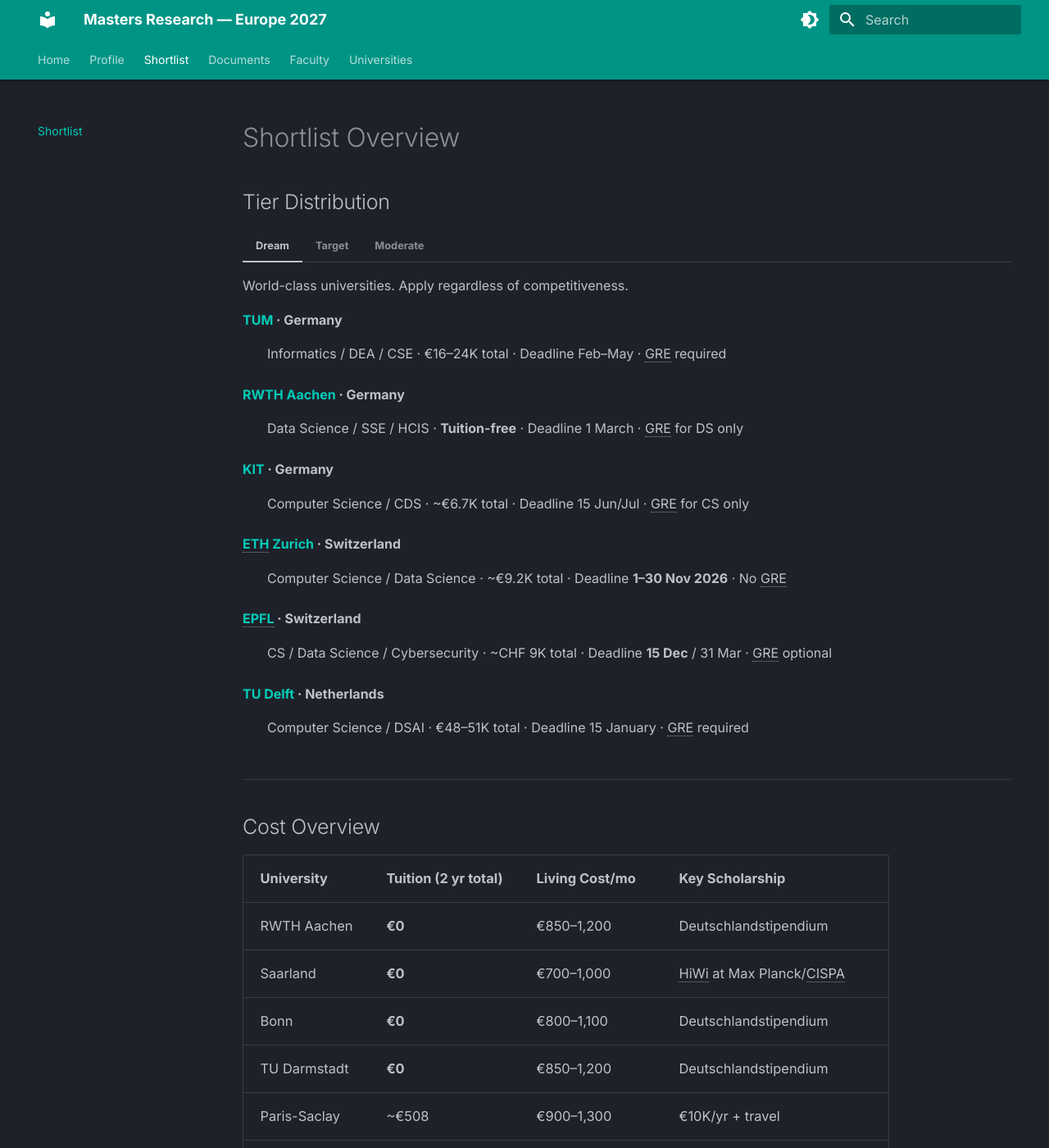
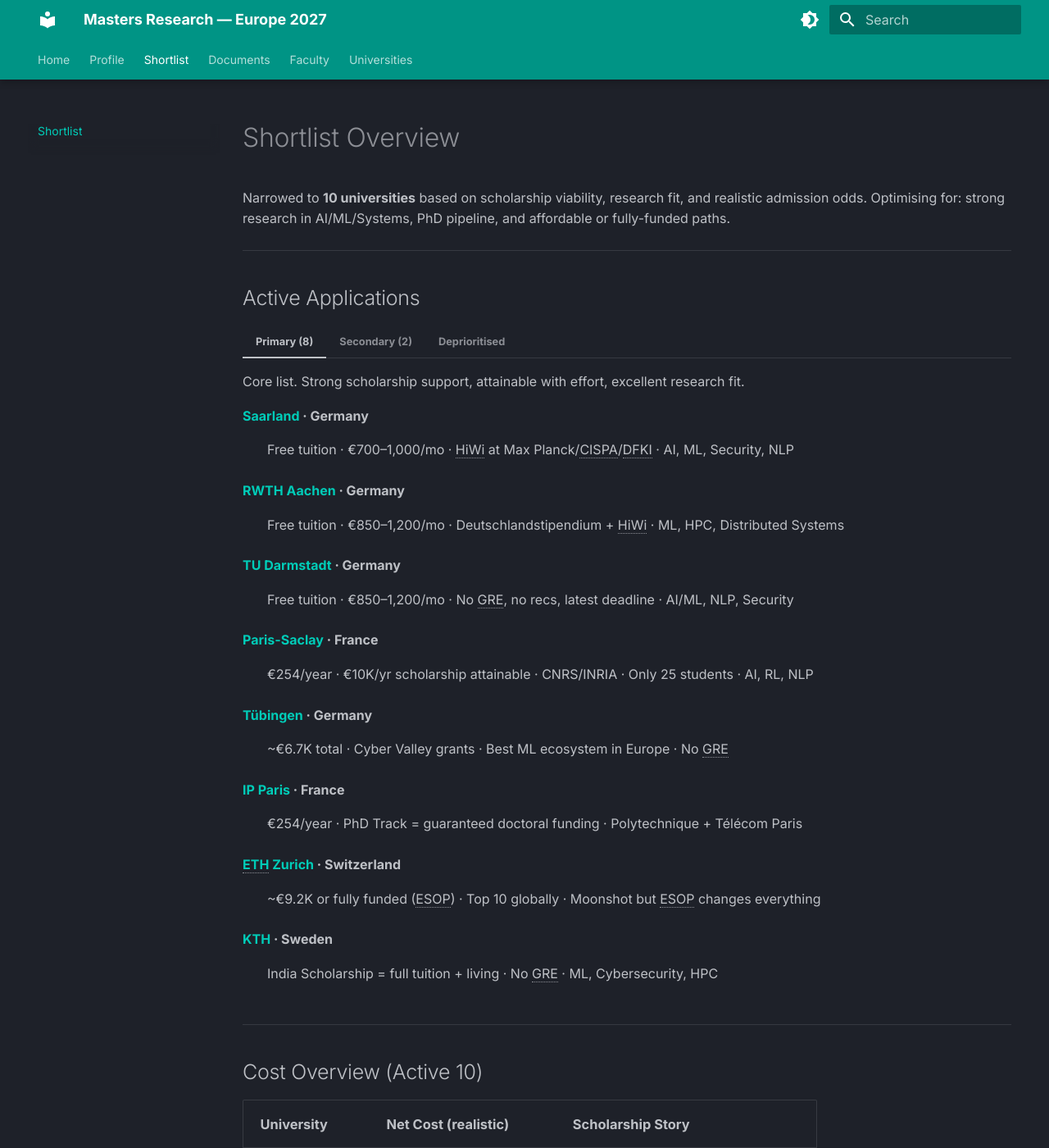
Before and after one commit to AK11105/unis, an MkDocs documentation site: the page built from docs/shortlist.md, in a window 1280 px wide and 1400 px high. Shown: the whole window at 82% size. Built offline with MkDocs 1.6.1 and Material for MkDocs 9.7.7, drawn with Linux system fonts in a browser that asks for light colours; some of the changed text lies outside the part shown.

Commit message:
feat: deprioritise a few unis based on realistic goals

```diff
--- a/docs/shortlist.md
+++ b/docs/shortlist.md
@@ -5,146 +5,123 @@ hide:
 
 # Shortlist Overview
 
-## Tier Distribution
-
-=== "Dream"
-
-    World-class universities. Apply regardless of competitiveness.
-
-    **[TUM](universities/tum.md)** · Germany
-    :   Informatics / DEA / CSE · €16–24K total · Deadline Feb–May · GRE required
-
-    **[RWTH Aachen](universities/rwth-aachen.md)** · Germany
-    :   Data Science / SSE / HCIS · **Tuition-free** · Deadline 1 March · GRE for DS only
-
-    **[KIT](universities/kit.md)** · Germany
-    :   Computer Science / CDS · ~€6.7K total · Deadline 15 Jun/Jul · GRE for CS only
-
-    **[ETH Zurich](universities/eth-zurich.md)** · Switzerland
-    :   Computer Science / Data Science · ~€9.2K total · Deadline **1–30 Nov 2026** · No GRE
-
-    **[EPFL](universities/epfl.md)** · Switzerland
-    :   CS / Data Science / Cybersecurity · ~CHF 9K total · Deadline **15 Dec** / 31 Mar · GRE optional
-
-    **[TU Delft](universities/tu-delft.md)** · Netherlands
-    :   Computer Science / DSAI · €48–51K total · Deadline 15 January · GRE required
-
-=== "Target"
-
-    Excellent research universities — strong fit, comparatively more attainable.
-
-    **[KTH](universities/kth.md)** · Sweden
-    :   CS / ML / Cybersecurity · ~€31K total · Deadline 15 January · No GRE
-
-    **[Saarland](universities/saarland.md)** · Germany
-    :   CS / Data Science & AI · **Tuition-free** · Deadline 15 May · GRE required (no min)
-
-    **[Tübingen](universities/tuebingen.md)** · Germany
-    :   Machine Learning · ~€6.7K total · Deadline 30 April · No GRE
-
-    **[Bonn](universities/bonn.md)** · Germany
-    :   Computer Science · **Tuition-free** · Deadline ~Apr–May · No GRE
-
-    **[TU Darmstadt](universities/tu-darmstadt.md)** · Germany
-    :   AI & ML / Computer Science · **Tuition-free** · Deadline Jun–Jul · No GRE
-
-    **[Eindhoven](universities/eindhoven.md)** · Netherlands
-    :   Data Science & AI / CS & Engineering · ~€43–44K total · Deadline 1 May · No GRE
-
-=== "Moderate"
-
-    Strong programmes with good research — safer options with excellent value.
-
-    **[Aalto](universities/aalto.md)** · Finland
-    :   CS / Macadamia (ML/DS/AI) · €34–40K total · Deadline Dec–Jan · GRE for Macadamia
-
-    **[Paris-Saclay](universities/paris-saclay.md)** · France
-    :   M.Sc. CS (AI Track) · **~€508 total** · Deadline Jan–Mar · No GRE
-
-    **[IP Paris](universities/ip-paris.md)** · France
-    :   AI / CS / Math for AI · **~€508 total** · Deadline Autumn–Mar · No GRE
-
-    **[Freiburg](universities/freiburg.md)** · Germany
-    :   Computer Science · ~€6.8K total · Deadline 31 May · No GRE
+Narrowed to **10 universities** based on scholarship viability, research fit, and realistic admission odds. Optimising for: strong research in AI/ML/Systems, PhD pipeline, and affordable or fully-funded paths.
 
 ---
 
-## Cost Overview
+## Active Applications
 
-| University | Tuition (2 yr total) | Living Cost/mo | Key Scholarship |
-|-----------|---------------------|----------------|-----------------|
-| RWTH Aachen | **€0** | €850–1,200 | Deutschlandstipendium |
-| Saarland | **€0** | €700–1,000 | HiWi at Max Planck/CISPA |
-| Bonn | **€0** | €800–1,100 | Deutschlandstipendium |
-| TU Darmstadt | **€0** | €850–1,200 | Deutschlandstipendium |
-| Paris-Saclay | ~€508 | €900–1,300 | €10K/yr + travel |
-| IP Paris | ~€508 | €900–1,300 | PhD Track + Eiffel |
-| KIT | ~€6.7K | €850–1,200 | Deutschlandstipendium |
-| Tübingen | ~€6.7K | €800–1,100 | Cyber Valley grants |
-| Freiburg | ~€6.8K | €800–1,100 | BW Scholarship |
-| ETH Zurich | ~€9.2K | CHF 1,700–2,200 | ESOP (full + CHF 12K/sem) |
-| EPFL | ~CHF 9K | CHF 1,700–2,500 | Excellence Fellowship 40–60K |
-| TUM | €16–24K | €1,300–2,000 | TUM Intl Scholarship |
-| KTH | ~€31K | SEK 10–13K | KTH India (full + living) |
-| Aalto | €34–40K | €900–1,300 | Excellence (tuition waiver) |
-| Eindhoven | ~€43–44K | €900–1,300 | TU/e + Holland + ASML |
-| TU Delft | €48–51K | €900–1,600 | Van Effen (full) |
+=== "Primary (8)"
+
+    Core list. Strong scholarship support, attainable with effort, excellent research fit.
+
+    **[Saarland](universities/saarland.md)** · Germany
+    :   Free tuition · €700–1,000/mo · HiWi at Max Planck/CISPA/DFKI · AI, ML, Security, NLP
+
+    **[RWTH Aachen](universities/rwth-aachen.md)** · Germany
+    :   Free tuition · €850–1,200/mo · Deutschlandstipendium + HiWi · ML, HPC, Distributed Systems
+
+    **[TU Darmstadt](universities/tu-darmstadt.md)** · Germany
+    :   Free tuition · €850–1,200/mo · No GRE, no recs, latest deadline · AI/ML, NLP, Security
+
+    **[Paris-Saclay](universities/paris-saclay.md)** · France
+    :   €254/year · €10K/yr scholarship attainable · CNRS/INRIA · Only 25 students · AI, RL, NLP
+
+    **[Tübingen](universities/tuebingen.md)** · Germany
+    :   ~€6.7K total · Cyber Valley grants · Best ML ecosystem in Europe · No GRE
+
+    **[IP Paris](universities/ip-paris.md)** · France
+    :   €254/year · PhD Track = guaranteed doctoral funding · Polytechnique + Télécom Paris
+
+    **[ETH Zurich](universities/eth-zurich.md)** · Switzerland
+    :   ~€9.2K or fully funded (ESOP) · Top 10 globally · Moonshot but ESOP changes everything
+
+    **[KTH](universities/kth.md)** · Sweden
+    :   India Scholarship = full tuition + living · No GRE · ML, Cybersecurity, HPC
+
+=== "Secondary (2)"
+
+    Strong options kept in play. Apply if bandwidth allows.
+
+    **[KIT](universities/kit.md)** · Germany
+    :   ~€6.7K total · Late deadline (Jun/Jul) · CDS open admission · AI, ML, HPC, Robotics
+
+    **[EPFL](universities/epfl.md)** · Switzerland
+    :   ~CHF 9K total · Excellence Fellowship CHF 40–60K · High risk/high reward · AI/ML, Robotics
+
+=== "Deprioritised"
+
+    Not deleted — still good universities. Deprioritised due to cost, rejection odds, or weaker scholarship paths.
+
+    | University | Reason |
+    |-----------|--------|
+    | TU Delft | €48–51K total, Van Effen nearly impossible |
+    | Eindhoven | €43–44K total, scholarships partial at best |
+    | Aalto | €34–40K, scholarship covers tuition only, short window |
+    | Bonn | >99% rejection for Indian applicants |
+    | TUM | €16–24K + Munich costs, scholarship minimal (€500–1800/sem) |
+    | Freiburg | Nothing exceptional that Tübingen/Darmstadt don't cover better |
 
 ---
 
-## Deadlines & Admissions
+## Cost Overview (Active 10)
+
+| University | Net Cost (realistic) | Scholarship Story |
+|-----------|---------------------|-------------------|
+| Paris-Saclay | ~€508 total | €10K/yr scholarship attainable |
+| IP Paris | ~€508 total | PhD Track funding |
+| Saarland | ~€1.6K fees only | Free + HiWi income |
+| RWTH Aachen | ~€1.4K fees only | Free + HiWi income |
+| TU Darmstadt | ~€1.2K fees only | Free + HiWi income |
+| Tübingen | ~€6.7K total | Cyber Valley grants |
+| KIT | ~€6.7K total | Deutschlandstipendium + HiWi |
+| EPFL | ~CHF 9K or free | Excellence Fellowship (competitive) |
+| ETH Zurich | ~€9.2K or free | ESOP = full ride (top 3–5%) |
+| KTH | Free if India Scholarship | Full tuition + living allowance |
+
+---
+
+## Deadlines (Active 10, chronological)
 
 | University | Deadline | GRE | English |
 |-----------|----------|-----|---------|
 | ETH Zurich | **1–30 Nov 2026** | Optional | IELTS 7.0 / TOEFL 94 |
 | EPFL | **15 Dec** / 31 Mar | Optional | Excellent English |
-| Aalto | Dec–Jan | Yes (Macadamia) | English cert |
-| TU Delft | 15 January | Yes (Q163+) | IELTS 7.0 |
 | KTH | 15 January | No | IELTS 6.5 |
-| TUM | Feb–May | Yes (Q164, AW4.0) | TOEFL 88 / IELTS 6.5 |
+| Paris-Saclay | Jan–Mar | Optional | B2 English |
+| IP Paris | Autumn–Mar | Optional | English cert |
+| Tübingen | 30 April | No | English cert |
+| Saarland | 15 May | Yes (no min) | IELTS 7.0 / TOEFL 95 |
+| KIT | 15 Jun/Jul | Yes (CS only) | B2 English |
+| TU Darmstadt | Jun–Jul | No | English cert |
 | RWTH Aachen | 1 March | Yes (DS only) | English cert |
-| IP Paris | Autumn–Mar | Optional | English cert |
-| Paris-Saclay | Jan–Mar | Optional | B2 English |
-| Tübingen | 30 April | No | English cert |
-| Bonn | ~Apr–May | No | IELTS 7.0 / TOEFL 95 |
-| Saarland | 15 May | Yes (no min) | IELTS 7.0 / TOEFL 95 |
-| Eindhoven | 1 May | No | IELTS 6.5–7.0 |
-| Freiburg | 31 May | No | English cert |
-| KIT | 15 Jun/Jul | Yes (CS) | B2 English |
-| TU Darmstadt | Jun–Jul | No | English cert |
 
 ---
 
-## Research Strengths
+## Research Fit (Active 10)
 
 | University | Key Areas |
 |-----------|-----------|
-| TUM | AI, ML, CV, Robotics, HPC, Data Science |
+| Saarland | AI, ML, Cybersecurity (CISPA), NLP, CV, Formal Methods |
 | RWTH Aachen | ML, AI, HPC, Distributed Systems |
+| TU Darmstadt | AI/ML, NLP (UKP Lab), Cybersecurity (CYSEC) |
+| Paris-Saclay | AI, ML, DL, RL, NLP, Generative AI |
+| Tübingen | ML (world-class), Deep Learning, Causal Inference, RL, CV |
+| IP Paris | AI, ML, Optimization, Mathematics |
+| ETH Zurich | AI, ML, CV, Systems, Algorithms, Quantum |
+| KTH | AI, ML, Cybersecurity, HPC, Distributed Systems |
 | KIT | AI, ML, HPC, Robotics, Security, Algorithms |
-| ETH Zurich | AI, ML, CV, Systems, Algorithms, Quantum |
 | EPFL | AI/ML, CV, Robotics, Cybersecurity, Systems |
-| TU Delft | AI, ML, Distributed Systems, Quantum |
-| KTH | AI, ML, Cybersecurity, HPC |
-| Saarland | AI, ML, Cybersecurity (CISPA), NLP, CV |
-| Tübingen | ML (world-class), Deep Learning, Causal Inference, RL |
-| Bonn | CV, ML, Robotics, Autonomous Systems |
-| TU Darmstadt | AI/ML, NLP (UKP Lab), Cybersecurity |
-| Eindhoven | Data Science, Process Mining, ML |
-| Aalto | AI, ML, HPC, Security, Quantum |
-| Paris-Saclay | AI, ML, DL, RL, NLP, Generative AI |
-| IP Paris | AI, ML, Optimization, Mathematics |
-| Freiburg | Robotics, RL, AutoML, CV |
 
 ---
 
 ## Key Observations
 
-!!! note "Best value"
-    **Saarland** and **RWTH Aachen** — world-class research with zero tuition and cheap living. Paris-Saclay and IP Paris at ~€254/year are remarkably affordable.
+!!! note "Strategy"
+    4 near-free German/French options with zero financial risk, 1 moderately priced with Europe's best ML ecosystem, 2 moonshots with life-changing scholarships, and 2 secondaries if bandwidth allows.
 
 !!! warning "Early deadlines"
-    **ETH Zurich** (November 2026) and **EPFL** (December Round 1) require applications months before others. Plan accordingly.
+    **ETH Zurich** (November 2026) and **EPFL** (December) require applications months before others. Prepare these first even though they're moonshots.
 
-!!! info "GRE strategy"
-    Required for TUM, RWTH (DS), KIT (CS), TU Delft, Saarland, and Aalto. A strong GRE covers most Dream-tier applications.
+!!! info "GRE"
+    Only needed for Saarland (no min), RWTH (DS only), and KIT (CS only). A single GRE sitting covers all three.
--- a/docs/universities/index.md
+++ b/docs/universities/index.md
@@ -1,13 +1,42 @@
 # Universities
 
-Detailed profiles of 16 target universities across 6 countries. Click any tag on a university page to see all pages sharing that tag.
+10 active applications, prioritised by scholarship viability and research fit. 6 others retained for reference but deprioritised.
+
+Filter by tag to view by **country** or **tier**:
+
+<!-- material/tags { include: [Germany, Switzerland, Sweden, France] } -->
 
 ---
 
-## By Tier
+## Primary (8)
 
-<!-- material/tags { include: [Dream, Target, Moderate] } -->
+| University | Country | Strategy |
+|-----------|---------|----------|
+| [Saarland](saarland.md) | Germany | Free + HiWi income |
+| [RWTH Aachen](rwth-aachen.md) | Germany | Free + HiWi income |
+| [TU Darmstadt](tu-darmstadt.md) | Germany | Free, lowest friction |
+| [Paris-Saclay](paris-saclay.md) | France | €254/yr + scholarship |
+| [Tübingen](tuebingen.md) | Germany | Best ML ecosystem |
+| [IP Paris](ip-paris.md) | France | PhD Track funding |
+| [ETH Zurich](eth-zurich.md) | Switzerland | ESOP moonshot |
+| [KTH](kth.md) | Sweden | India Scholarship moonshot |
 
-## By Country
+## Secondary (2)
 
-<!-- material/tags { include: [Germany, Switzerland, Netherlands, Sweden, Finland, France] } -->
+| University | Country | Strategy |
+|-----------|---------|----------|
+| [KIT](kit.md) | Germany | Late deadline, CDS open admission |
+| [EPFL](epfl.md) | Switzerland | Excellence Fellowship moonshot |
+
+## Deprioritised
+
+Still accessible for reference. Not applying unless circumstances change.
+
+| University | Country | Reason |
+|-----------|---------|--------|
+| [TUM](tum.md) | Germany | Expensive + weak scholarship |
+| [TU Delft](tu-delft.md) | Netherlands | €48–51K, no realistic funding |
+| [Bonn](bonn.md) | Germany | >99% rejection for Indians |
+| [Eindhoven](eindhoven.md) | Netherlands | €43–44K, partial scholarships |
+| [Aalto](aalto.md) | Finland | €34–40K, tuition-only scholarship |
+| [Freiburg](freiburg.md) | Germany | Covered better by Tübingen/Darmstadt |
--- a/mkdocs.yml
+++ b/mkdocs.yml
@@ -83,22 +83,22 @@ nav:
   - Faculty: faculty.md
   - Universities:
     - universities/index.md
-    - Dream:
+    - Primary:
+      - Saarland: universities/saarland.md
+      - RWTH Aachen: universities/rwth-aachen.md
+      - TU Darmstadt: universities/tu-darmstadt.md
+      - Paris-Saclay: universities/paris-saclay.md
+      - Tübingen: universities/tuebingen.md
+      - IP Paris: universities/ip-paris.md
+      - ETH Zurich: universities/eth-zurich.md
+      - KTH: universities/kth.md
+    - Secondary:
+      - KIT: universities/kit.md
+      - EPFL: universities/epfl.md
+    - Deprioritised:
       - TUM: universities/tum.md
-      - RWTH Aachen: universities/rwth-aachen.md
-      - KIT: universities/kit.md
-      - ETH Zurich: universities/eth-zurich.md
-      - EPFL: universities/epfl.md
       - TU Delft: universities/tu-delft.md
-    - Target:
-      - KTH: universities/kth.md
-      - Saarland: universities/saarland.md
-      - Tübingen: universities/tuebingen.md
       - Bonn: universities/bonn.md
-      - TU Darmstadt: universities/tu-darmstadt.md
       - Eindhoven: universities/eindhoven.md
-    - Moderate:
       - Aalto: universities/aalto.md
-      - Paris-Saclay: universities/paris-saclay.md
-      - IP Paris: universities/ip-paris.md
       - Freiburg: universities/freiburg.md
```
Also changed, not shown: docs/documents.md (+42 -55 lines), docs/index.md (+11 -10 lines), 1 other file.
